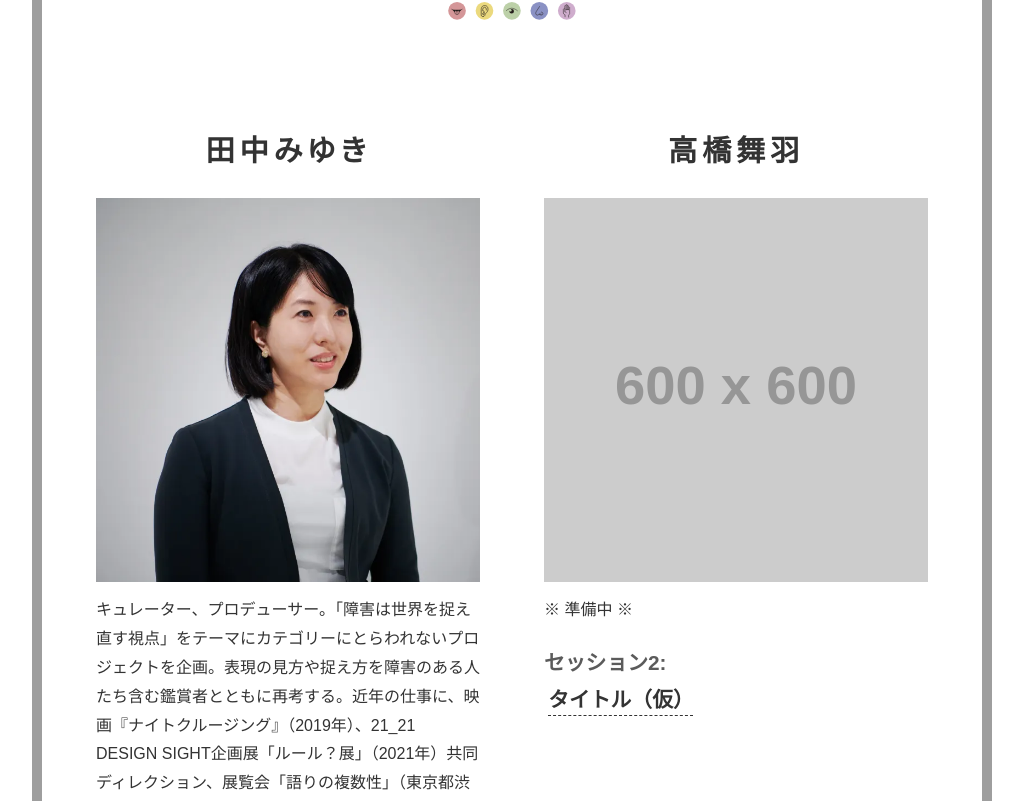
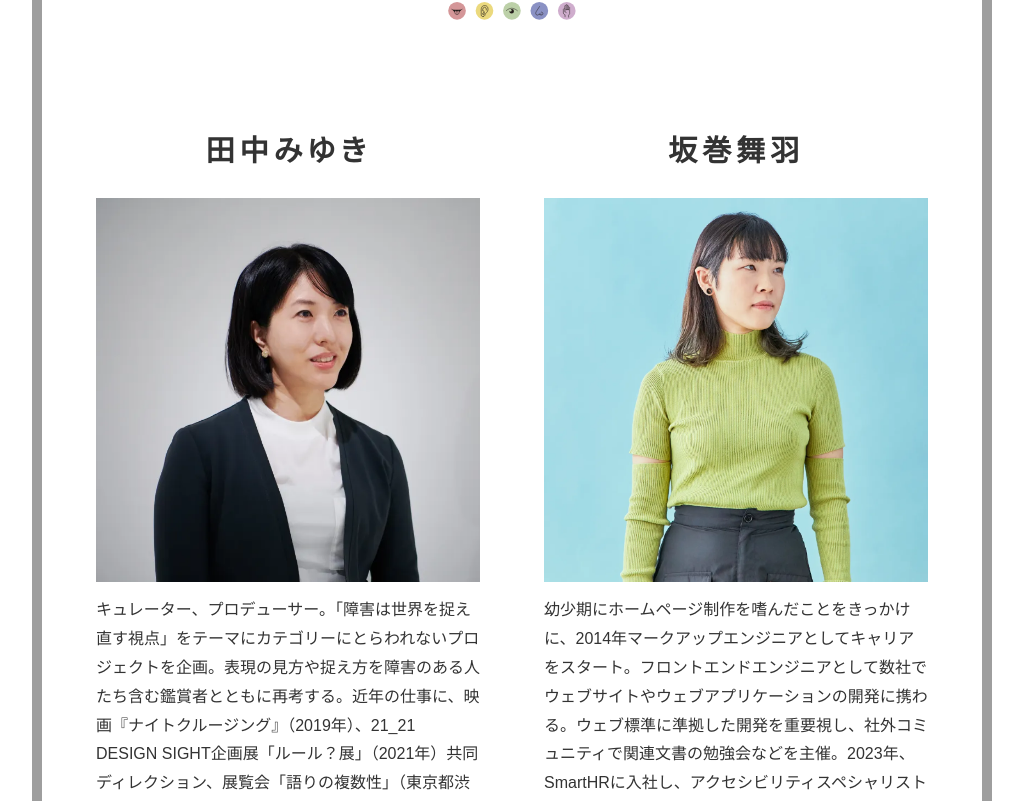
Before and after one commit to fukuoka-a11yconf-net/fukuoka.a11yconf.net, a SvelteKit app: page / in a window 1280 px wide. Shown: the part 2655-3456 px from the top of the page, without its empty margins (128-1151 px from the left). Built offline with nearby package versions, Linux system fonts and the light colour scheme; a web font is replaced by a local one.

Commit message:
スピーカー追加

```diff
--- a/src/routes/+page.svelte
+++ b/src/routes/+page.svelte
@@ -15,7 +15,7 @@
 
 	import pictNoda from '$lib/img/pict-speaker-noda.jpg';
 	import pictKoyano from '$lib/img/pict-speaker-koyano.png';
-	// import pictTakahashi from '$lib/img/pict-speaker-takahashi.png';
+	import pictSakamaki from '$lib/img/pict-speaker-sakamaki.png';
 	import pictTakaka from '$lib/img/pict-speaker-tanaka.png';
 
 	import pictStaff01 from '$lib/img/pict-staff-cloud10designs.jpg';
@@ -97,9 +97,9 @@
 				</Speaker>
 			</GridItem>
 			<GridItem>
-				<Speaker id="takahashi" name="高橋舞羽" img="https://placehold.jp/600x600.png" alt="写真: 高橋舞羽" level={3}>
+				<Speaker id="sakamaki" name="坂巻舞羽" img={pictSakamaki} alt="写真: 坂巻舞羽" level={3}>
 					<p>
-						※ 準備中 ※
+						幼少期にホームページ制作を嗜んだことをきっかけに、2014年マークアップエンジニアとしてキャリアをスタート。フロントエンドエンジニアとして数社でウェブサイトやウェブアプリケーションの開発に携わる。ウェブ標準に準拠した開発を重要視し、社外コミュニティで関連文書の勉強会などを主催。2023年、SmartHRに入社し、アクセシビリティスペシャリストとしてプロダクトのアクセシビリティ向上推進を担当。
 					</p>
 					<p class="session">
 						<span>セッション2</span>
--- a/src/routes/schedule/+page.svelte
+++ b/src/routes/schedule/+page.svelte
@@ -55,7 +55,7 @@
 						<p class="title">
 							<em>タイトル（仮）</em>
 						</p>
-						<p class="speaker"><em><a href="/#speaker-takahashi">高橋舞羽</a></em></p>
+						<p class="speaker"><em><a href="/#speaker-sakamaki">高橋舞羽</a></em></p>
 						<p>
 							準備中
 						</p>
```
Also changed, not shown: src/lib/img/pict-speaker-sakamaki.png (added).
